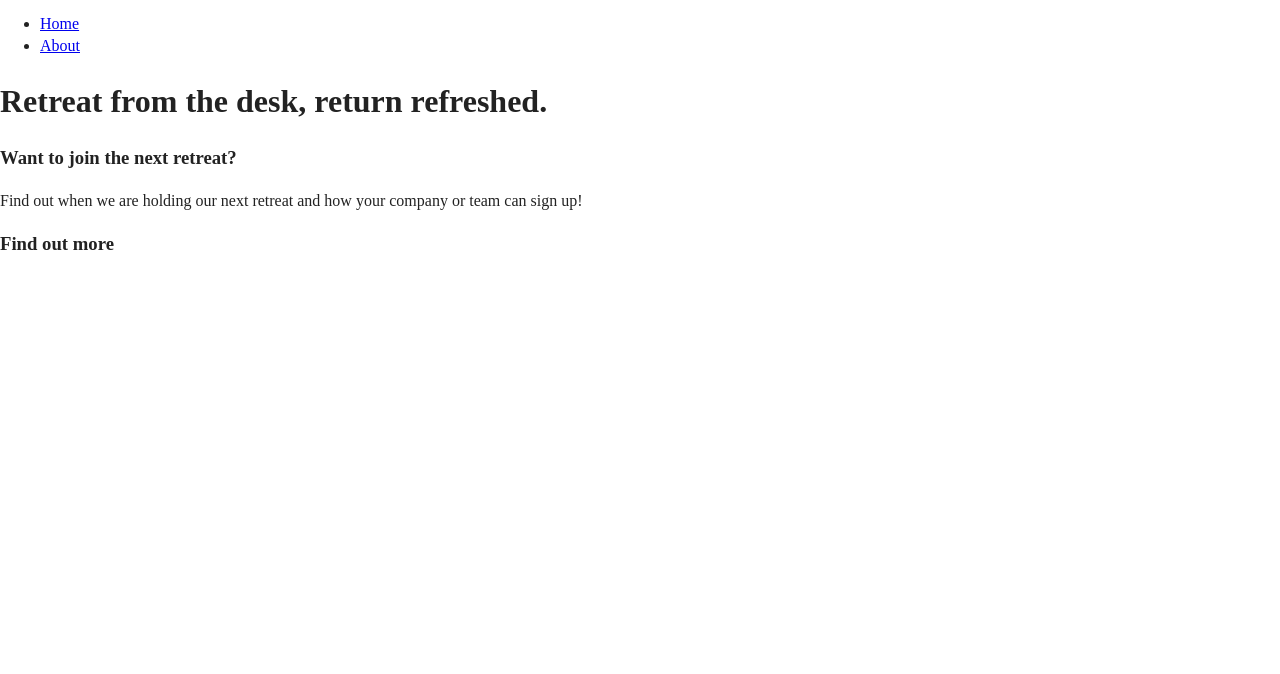
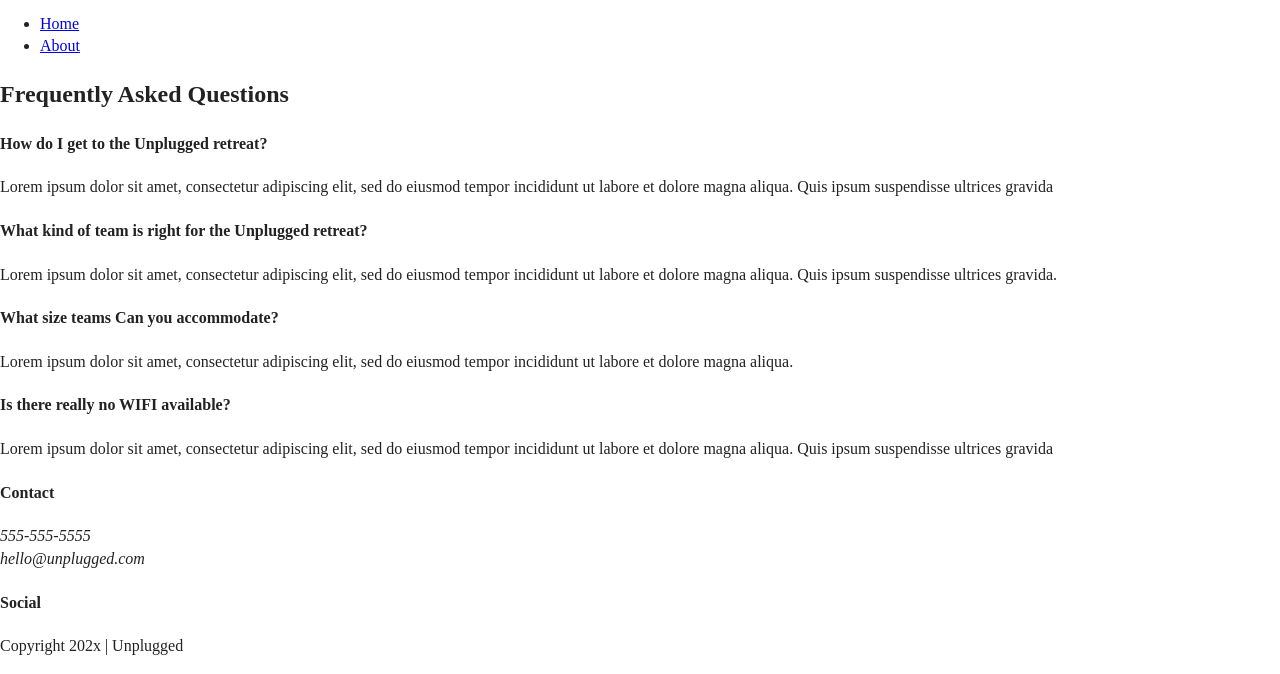
Before and after one commit to Phil-k1978/unplugged-v-two, a website: page faq/index.html in a window 1280 px wide. Shown: the part 127-801 px from the top of the page. Drawn offline with Linux system fonts and the light colour scheme; files that its build step writes are made by us from their sources; files whose address does not match are found by name.

Commit message:
coded FAQ page

```diff
--- a/faq/index.html
+++ b/faq/index.html
@@ -3,7 +3,7 @@
 
 <head>
   <meta charset="utf-8">
-  <title>Unplugged Retreat</title>
+  <title>FAQ | Unplugged Retreat</title>
   <meta name="description" content="">
   <meta name="viewport" content="width=device-width, initial-scale=1">
 
@@ -42,37 +42,68 @@
     </div>
   </header>
 
-    <main>
-      <section class="hero-area">
+  <main class="faq">
+    <dix class="content-wrapper">
+      <h2>Frequently Asked Questions</h2>
+      <div class="faq-content">
+        <h4>How do I get to the Unplugged retreat?</h4>
+        <p>
+          Lorem ipsum dolor sit amet, consectetur adipiscing elit, sed do eiusmod tempor incididunt ut labore et dolore
+          magna aliqua. Quis ipsum suspendisse ultrices gravida
+        </p>
+        <h4>What kind of team is right for the Unplugged retreat?</h4>
+        <p>
+          Lorem ipsum dolor sit amet, consectetur adipiscing elit, sed do eiusmod tempor incididunt ut labore et dolore
+          magna aliqua. Quis ipsum suspendisse ultrices gravida.
+        </p>
+        <h4>What size teams Can you accommodate?</h4>
+        <p>
+          Lorem ipsum dolor sit amet, consectetur adipiscing elit, sed do eiusmod tempor incididunt ut labore et dolore magna aliqua.
+        </p>
+        <h4>Is there really no WIFI available?</h4>
+        <p>
+          Lorem ipsum dolor sit amet, consectetur adipiscing elit, sed do eiusmod tempor incididunt ut labore et dolore magna aliqua. Quis ipsum suspendisse ultrices gravida
+        </p>
+      </div>
+    </div>
+  </main>
 
+  <footer>
     <div class="content-wrapper">
-          <h1>Retreat from the desk, return refreshed.</h1>
+      <div class="footer-content">
+        <div class="contact">
+          <h4>Contact</h4>
+          <address>
+            <p>
+              555-555-5555<br>
+              hello@unplugged.com
+            </p>
+          </address>
+        </div>
+        <div class="social">
+          <h4>Social</h4>
+          <div class="social-icons">
+            <p>
+              <a href="https://www.facebook.com/yoursite" target="_blank" rel="noopener"></a>
+            </p>
+            <p>
+              <a href="https://www.twitter.com/yoursite" target="_blank" rel="noopener"></a>
+            </p>
+            <p>
+              <a href="https://www.instagram.com/yoursite" target="_blank" rel="noopener"></a>
+            </p>
+          </div>
+        </div>
+        <!-- footer content ends -->
+      </div>
+      <!-- Footer content-wrapper ends-->
+      <div class="copyright">
+        <p>Copyright 202x | Unplugged</p>
+      </div>
+    </div>
+  </footer>
 
 
-        </div>
-
-      </section>
-
-      <aside>
-        <div class="content-wrapper">
-          <div class="form-description">
-            <h3>Want to join the next retreat?</h3>
-            <p>Find out when we are holding our next retreat and how your company or team can sign up!</p>
-          </div>
-
-          <div class="form">
-            <h3>Find out more</h3>
-          </div>
-        </div>
-      </aside>
-
-
-          </div>
-        </div> <!-- footer content ends -->
-        <div class="copyright">
-        </div>
-      </div> <!--footer content-wrapper ends-->
-    </footer>
 
   <!-- Add your site or application content here -->
   <!--  <p>Hello world! This is HTML5 Boilerplate.</p> -->
```
Also changed, not shown: about/index.html (+0 -2 lines). Lines whose indentation alone changed are shown as unchanged.
